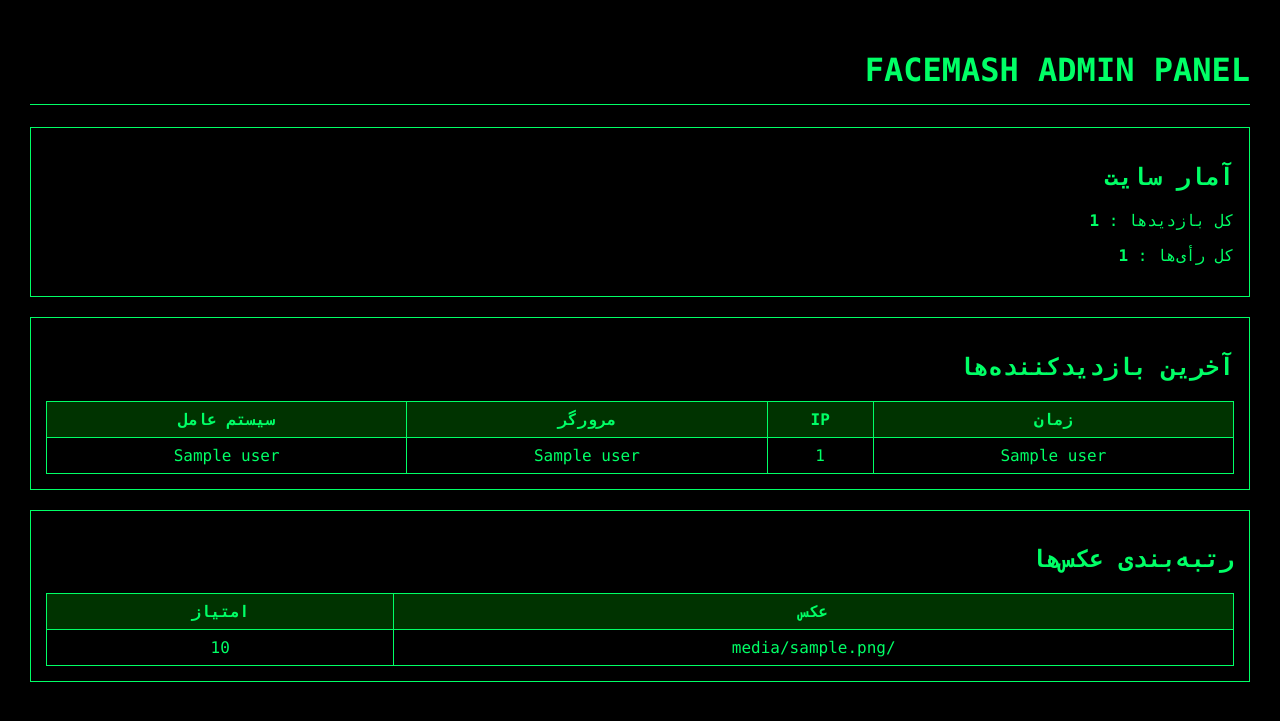
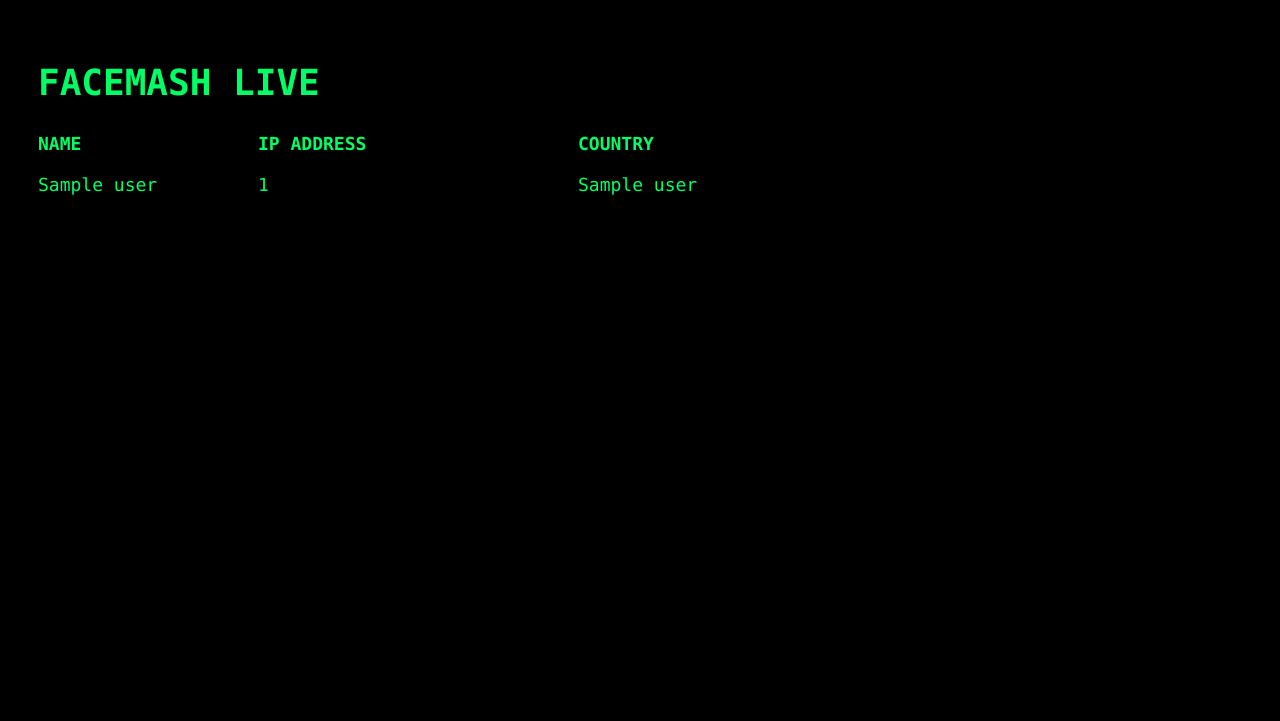
Before and after one commit to kasrabt47-arch/fasemash, a Python web app: template fasmash/templates/admin.html in a window 1280 px wide. Shown: the top 721 px of the page. Run offline with Jinja, Linux system fonts and the light colour scheme; the template is opened without the code that fills it: most values are stand-ins (such as "Sample title", 1, 10 or a date in 2020).

Commit message:
Update admin.html

```diff
--- a/fasmash/templates/admin.html
+++ b/fasmash/templates/admin.html
@@ -1,46 +1,36 @@
 <!DOCTYPE html>
-<html lang="fa" dir="rtl">
+<html lang="fa">
 
 <head>
 <meta charset="UTF-8">
-    <title>Facemash Admin</title>
+<title>FACEMASH ADMIN</title>
 
 <style>
 
 body{
-            margin:0;
     background:#000;
     color:#00ff66;
-            font-family:Consolas, monospace;
+    font-family:Consolas,monospace;
+    font-size:18px;
     padding:30px;
 }
 
 h1{
     color:#00ff66;
-            border-bottom:1px solid #00ff66;
-            padding-bottom:15px;
+    margin-bottom:30px;
 }
 
-        .box{
-            border:1px solid #00ff66;
-            padding:15px;
-            margin-top:20px;
+.header{
+    display:grid;
+    grid-template-columns:220px 320px 220px;
+    font-weight:bold;
+    margin-bottom:20px;
 }
 
-        table{
-            width:100%;
-            border-collapse:collapse;
-            margin-top:10px;
-        }
-
-        th,td{
-            border:1px solid #00ff66;
-            padding:8px;
-            text-align:center;
-        }
-
-        th{
-            background:#003300;
+.row{
+    display:grid;
+    grid-template-columns:220px 320px 220px;
+    margin-bottom:10px;
 }
 
 </style>
@@ -49,82 +39,23 @@
 
 <body>
 
-<h1>FACEMASH ADMIN PANEL</h1>
+<h1>FACEMASH LIVE</h1>
 
-<div class="box">
-
-<h2>آمار سایت</h2>
-
-<p>کل بازدیدها :
-<b>{{ total_visits }}</b></p>
-
-<p>کل رأی‌ها :
-<b>{{ total_votes }}</b></p>
-
+<div class="header">
+    <div>NAME</div>
+    <div>IP ADDRESS</div>
+    <div>COUNTRY</div>
 </div>
-
-
-<div class="box">
-
-<h2>آخرین بازدیدکننده‌ها</h2>
-
-<table>
-
-<tr>
-
-<th>زمان</th>
-<th>IP</th>
-<th>مرورگر</th>
-<th>سیستم عامل</th>
-
-</tr>
 
 {% for user in visitors %}
 
-<tr>
-
-<td>{{ user[3]}}</td>
-<td>{{ user[0] }}</td>
-<td>{{ user[1] }}</td>
-<td>{{ user[2] }}</td>
-
-</tr>
+<div class="row">
+    <div>{{ user[1] }}</div>
+    <div>{{ user[0] }}</div>
+    <div>{{ user[2] }}</div>
+</div>
 
 {% endfor %}
-
-</table>
-
-</div>
-
-
-
-<div class="box">
-
-<h2>رتبه‌بندی عکس‌ها</h2>
-
-<table>
-
-<tr>
-
-<th>عکس</th>
-<th>امتیاز</th>
-
-</tr>
-
-{% for photo,score in ranking %}
-
-<tr>
-
-<td>{{ photo }}</td>
-<td>{{ score }}</td>
-
-</tr>
-
-{% endfor %}
-
-</table>
-
-</div>
 
 </body>
 
```
Lines whose indentation alone changed are shown as unchanged.
